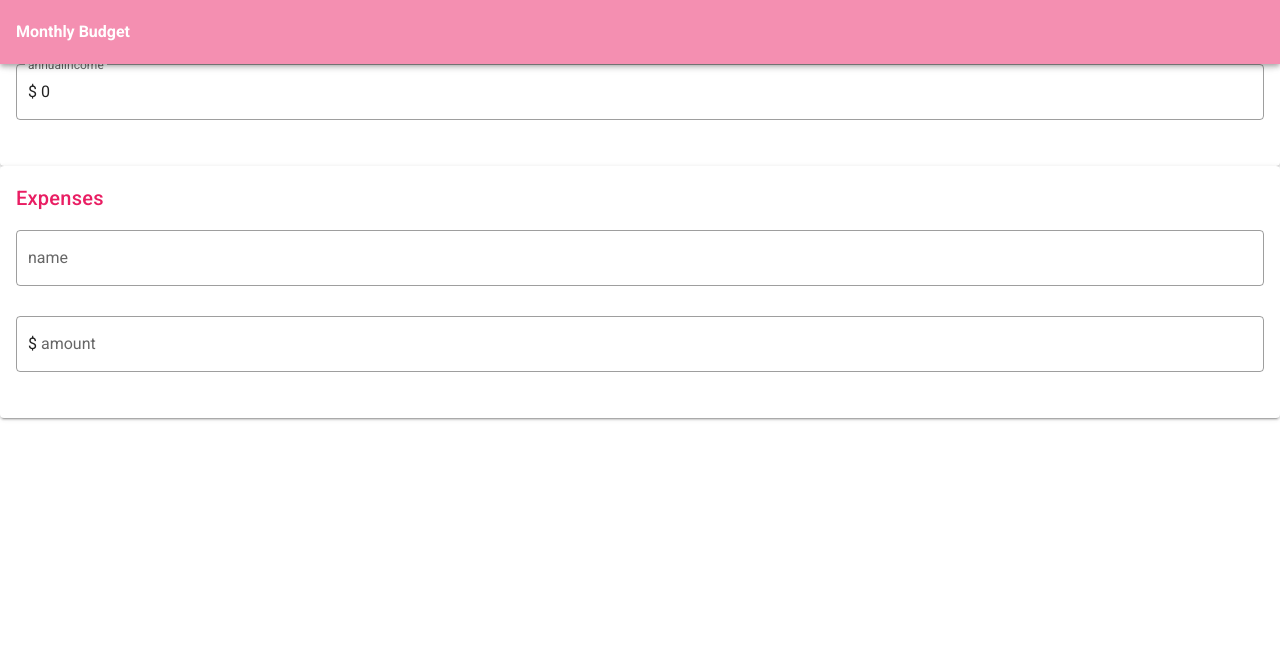
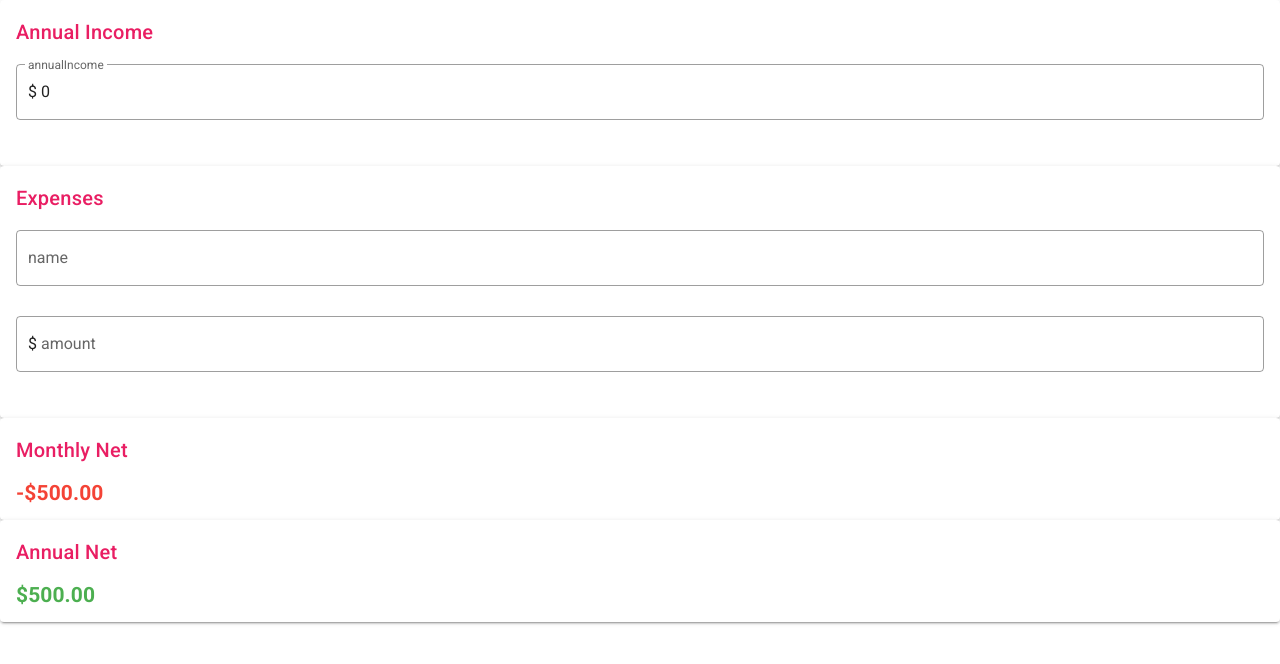
Before and after one commit to molliegoforth818/HOV-day3-budgeting-tool, a Vue app: page / in a window 1280 px wide. Shown: the top 664 px of the page. Built offline with nearby package versions, Linux system fonts and the light colour scheme.

Commit message:
monthly net and annual net colors working

```diff
--- a/src/App.vue
+++ b/src/App.vue
@@ -1,21 +1,21 @@
 <template>
   <v-app>
-    <v-app-bar app color="pink lighten-3" dark>
-<h4>Monthly Budget</h4>
-    </v-app-bar>
     <annual-income :annualAmount="annualIncome"/>
     <expenses
     :expenses="monthlyExpenses"
     :total-amount="annualExpenses"
     />
+    <income-card title="Monthly Net" :net-amount=-500 />
+    <income-card title="Annual Net" :net-amount=500 />
   </v-app>
 </template>
 
 <script>
 import AnnualIncome from './components/AnnualIncome';
 import Expenses from './components/Expenses';
+import IncomeCard from './components/IncomeCard'
 export default {
-components: { AnnualIncome, Expenses, },
+components: { AnnualIncome, Expenses, IncomeCard, },
   data() {
     return {
     annualIncome: 0,
--- /dev/null
+++ b/src/components/IncomeCard.vue
@@ -0,0 +1,32 @@
+<template>
+  <v-card>
+         <v-card-title class="pink--text">{{title}}</v-card-title>
+    <v-card-text>
+<h2 class="net-amount" :class="incomeColor">{{displayAmount}}</h2>
+    </v-card-text>
+  </v-card>
+</template>
+
+<script>
+export default {
+props:["title", "netAmount"],
+computed: {
+    displayAmount() {
+        return new Intl.NumberFormat("en-US", {
+            style: "currency",
+            currency: "USD"
+        }).format(this.netAmount);
+    },
+    incomeColor() {
+       return {
+           "green--text": this.netAmount>=0,
+           "red--text": this.netAmount<0
+       }
+    }
+}
+}
+</script>
+
+<style>
+
+</style>
```
